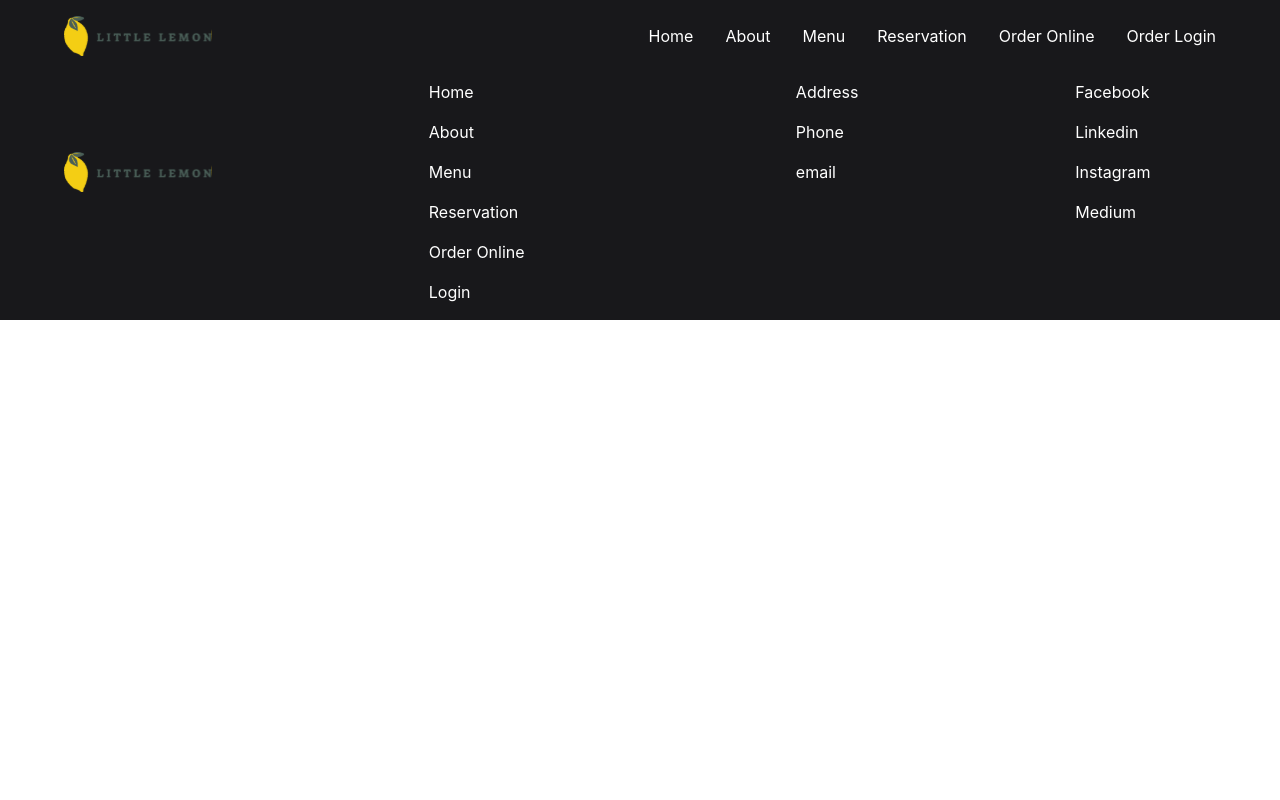
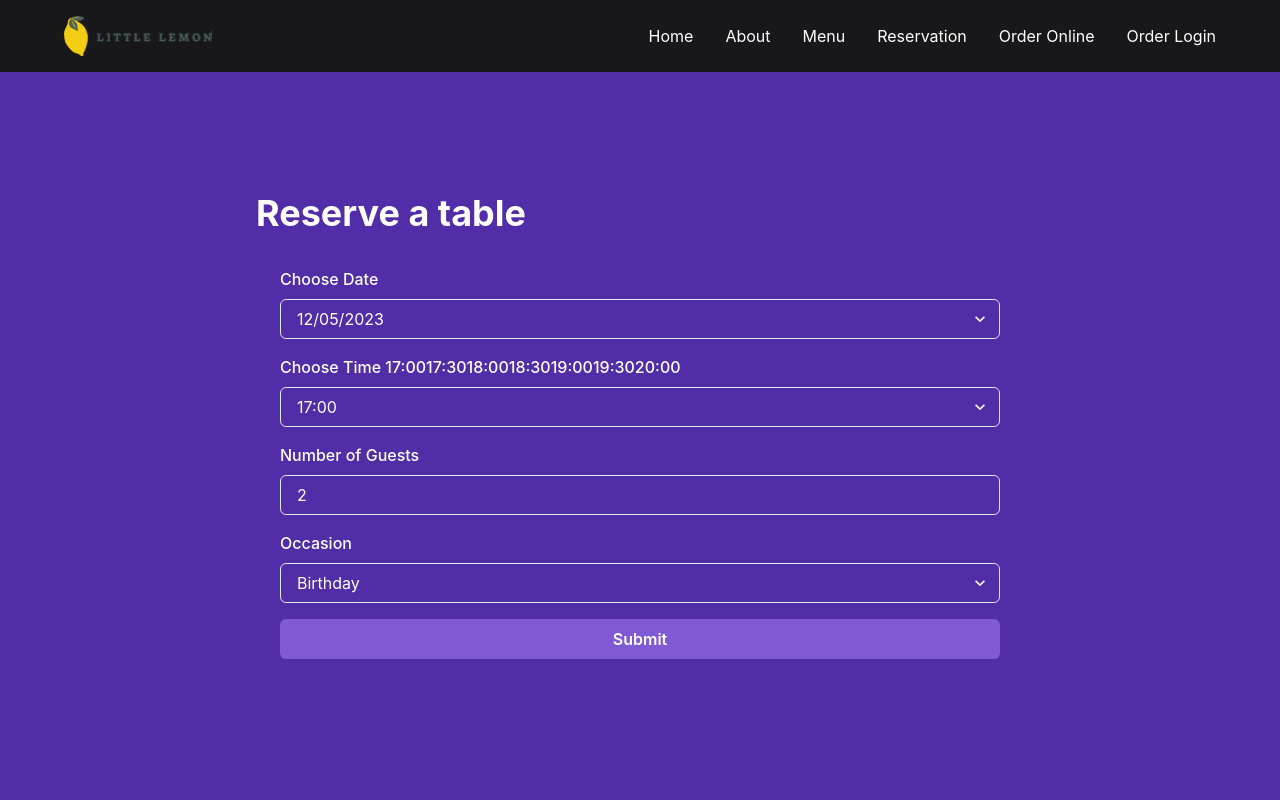
Before and after one commit to LiangYenChou/coursera_react_app, a React (Create React App) app in the folder capstone-app/: page /booking in a window 1280 px wide. Shown: the top 800 px of the page. Built offline with nearby package versions, Linux system fonts and the light colour scheme.

Commit message:
Adding Booking functions and webpages

```diff
--- a/capstone-app/package.json
+++ b/capstone-app/package.json
@@ -9,12 +9,14 @@
     "@testing-library/jest-dom": "^5.17.0",
     "@testing-library/react": "^13.4.0",
     "@testing-library/user-event": "^13.5.0",
+    "formik": "^2.4.5",
     "framer-motion": "^10.16.12",
     "react": "^18.2.0",
     "react-dom": "^18.2.0",
     "react-router-dom": "^6.20.1",
     "react-scripts": "5.0.1",
-    "web-vitals": "^2.1.4"
+    "web-vitals": "^2.1.4",
+    "yup": "^1.3.2"
   },
   "scripts": {
     "start": "react-scripts start",
--- a/capstone-app/src/App.js
+++ b/capstone-app/src/App.js
@@ -2,22 +2,25 @@ import { ChakraProvider } from '@chakra-ui/react';
 import { Routes, Route} from 'react-router-dom';
 import Header from './components/Header';
 import Footer from './components/Footer';
-import LandingSection from './components/LandingSection';
 import Specials from './components/Specials';
-import ReviewSection from './components/ReviewSection';
+
 import About from './components/About';
 import Homepage from './Homepage';
 import Booking from './Booking';
 import Ordering from './Ordering';
 import Login from './Login';
 
+import { AlertProvider } from "./context/alertContext";
+import Alert from "./components/Alert";
+
 function App() {
   return (
     <ChakraProvider>
-    <meta name="description" content="Little Lemon Restrarunt, where serves greart home-made italian foods and joys"/>
-    <meta name="og:title" content="Little Lemon Restrarunt"/>
-    <meta name="og:description" content="Find joyful and delicious italian dining here"/>
-    <meta name='og:image' content='components'/>
+      <AlertProvider>
+      <meta name="description" content="Little Lemon Restrarunt, where serves greart home-made italian foods and joys"/>
+      <meta name="og:title" content="Little Lemon Restrarunt"/>
+      <meta name="og:description" content="Find joyful and delicious italian dining here"/>
+      <meta name='og:image' content='components'/>
       <main>
         <Header />
         <Routes>
@@ -25,11 +28,13 @@ function App() {
           <Route path="/about-me" element={<About />} />
           <Route path="/menu" element={<Specials />} />
           <Route path="/booking" element={<Booking />} />
-          <Route path="/order" element={<Ordering />} />
+          <Route path="/ordering" element={<Ordering />} />
           <Route path="/login" element={<Login />} />
         </Routes>
         <Footer />
+        <Alert/>
       </main>
+      </AlertProvider>
     </ChakraProvider>
   );
 }
--- a/capstone-app/src/Booking.js
+++ b/capstone-app/src/Booking.js
@@ -1,6 +1,9 @@
+import React from "react";
+import BookingForm from "./components/BookingForm";
+
 const Booking = () => {
     return(
-        <h1>This is Booking Page</h1>
+        <BookingForm/>
     );
 }
 
--- /dev/null
+++ b/capstone-app/src/components/Alert.js
@@ -0,0 +1,37 @@
+import {
+    AlertDialog,
+    AlertDialogBody,
+    AlertDialogContent,
+    AlertDialogHeader,
+    AlertDialogOverlay,
+  } from "@chakra-ui/react";
+  import { useAlertContext } from "../context/alertContext";
+  import { useRef } from "react";
+
+  /**
+   * This is a global component that uses context to display a global alert message.
+   */
+  function Alert() {
+    const { isOpen, type, message, onClose } = useAlertContext();
+    const cancelRef = useRef();
+    const isSuccess = type === "success"
+
+    return (
+      <AlertDialog
+        isOpen={isOpen}
+        leastDestructiveRef={cancelRef}
+        onClose={onClose}
+      >
+        <AlertDialogOverlay>
+          <AlertDialogContent py={4} backgroundColor={isSuccess ? '#81C784' : '#FF8A65'}>
+            <AlertDialogHeader fontSize="lg" fontWeight="bold">
+              {isSuccess ? 'All good!' : 'Oops!'}
+            </AlertDialogHeader>
+            <AlertDialogBody>{message}</AlertDialogBody>
+          </AlertDialogContent>
+        </AlertDialogOverlay>
+      </AlertDialog>
+    );
+  }
+
+  export default Alert;
--- /dev/null
+++ b/capstone-app/src/components/BookingForm.js
@@ -0,0 +1,105 @@
+import React, {useEffect} from "react";
+import { useFormik} from "formik";
+import * as Yup from 'yup';
+
+import { Box, Button, FormLabel, Heading, Input, VStack, Select, FormControl, FormErrorMessage,} from "@chakra-ui/react";
+import FullScreenSection from "./FullScreenSection";
+import useSubmit from "../hooks/useSubmit";
+import {useAlertContext} from "../context/alertContext"
+
+import { useReducer } from "react";
+
+const availableDateandTime = {
+    "12-05-2023": ["17:00","17:30","18:00","18:30","19:00","19:30","20:00"],
+    "12-06-2023": ["11:00","11:30","12:00","12:30","13:00","13:30","14:00"],
+};
+
+const updateTimes = (state, action) =>{
+    if (action.type === 'UPDATE') return( {availableTimes: ["11:00","11:30","12:00","12:30","13:00","13:30","14:00"]} );
+    return state;
+}
+const BookingForm = () =>{
+
+    const initialState = {availableTimes: ["17:00","17:30","18:00","18:30","19:00","19:30","20:00"]};
+    const [state, dispatch] = useReducer(updateTimes, initialState);
+
+    const { isLoading, response, submit } = useSubmit();
+    const {onOpen} = useAlertContext();
+    const formik = useFormik({
+        initialValues: {
+            date: "",
+            time: "",
+            number: 2,
+            type: "",
+        },
+        onSubmit: (values) => {submit("https://example.com/contactme", values)},
+        validationSchema: Yup.object().shape({
+            date: Yup.date('Invalid Date').required('Required'),
+            time: Yup.string().required('Required'),
+            number: Yup.number().default(2).moreThan(0,"Please input number greater than 0").lessThan(10, "Please input number no greater than 10").required('Required'),
+            type: Yup.string().optional(),
+        }),
+    });
+
+    useEffect(()=>{
+        if (response) {
+            onOpen(response.type, response.message);
+            if (response.type === 'success'){
+                formik.resetForm();
+            }
+        }
+    },[response]);
+    return(
+        <FullScreenSection
+        isDarkBackground
+        backgroundColor="#512DA8"
+        py={16}
+        spacing={8}
+        >
+            <VStack w="1024px" p ={32} alignItems="flex-start">
+                <Heading as="h1" id="bookingform-section">
+                    Reserve a table
+                </Heading>
+                <Box p={6} rounded="md" w="100%">
+                    <form onSubmit={formik.handleSubmit}>
+                        <VStack spacing={4}>
+                            <FormControl>
+                                <FormLabel>Choose Date</FormLabel>
+                                <Select id="date" name="date" onClickCapture={()=> dispatch({type: "UPDATE"})} {...formik.getFieldProps('date')} >
+                                    <option value="12-05-2023">12/05/2023</option>
+                                    <option value="12-06-2023">12/06/2023</option>
+                                </Select>
+                            </FormControl>
+                            <FormControl>
+                                <FormLabel>Choose Time {state.availableTimes}</FormLabel>
+                                <Select id="time" name="time" {...formik.getFieldProps('type')}>
+                                    {state.availableTimes.map((time)=>(
+                                        <option value={time}>{time}</option>
+                                    ))}
+                                </Select>
+                            </FormControl>
+                            <FormControl isInvalid={formik.errors.number && formik.touched.number}>
+                                <FormLabel>Number of Guests</FormLabel>
+                                <Input id="number" name="number" {...formik.getFieldProps('number')}/>
+                                <FormErrorMessage>{ formik.errors.number}</FormErrorMessage>
+                            </FormControl>
+                            <FormControl>
+                                <FormLabel htmlFor="type">Occasion</FormLabel>
+                                <Select id="type" name="type" {...formik.getFieldProps('type')}>
+                                <option value="birthday">Birthday</option>
+                                <option value="anniversary">Anniversary</option>
+                                <option value="business">Business</option>
+                                <option value="leisure">Leisure</option>
+                                </Select>
+                            </FormControl>
+
+                            <Button type="submit" colorScheme="purple" width="full" isLoading={isLoading}>Submit</Button>
+                        </VStack>
+                    </form>
+                </Box>
+            </VStack>
+        </FullScreenSection>
+    );
+};
+
+export default BookingForm;
--- a/capstone-app/src/components/Footer.js
+++ b/capstone-app/src/components/Footer.js
@@ -2,9 +2,9 @@ import {Box, Stack, VStack, Image} from "@chakra-ui/react";
 
 const Footer = () =>{
 
-    const imageSrc = {
+    const logoImg = {
         title: "Logo",
-        getImageSrc: () => require("../assets/Logo .svg"),
+        imgSrc: "assets/Logo .svg",
     }
 
     const handleClick = (anchor) => {
@@ -29,7 +29,7 @@ const Footer = () =>{
                         alignItems="stretch"
                         direction="row"
                     >
-                        <Image src={imageSrc.getImageSrc()} alt={imageSrc.title}/>
+                        <Image src={logoImg.imgSrc} alt={logoImg.title}/>
                         <VStack spacing={4} align='stretch'>
                             <label>Doormat Navigation</label>
                             <nav>
--- a/capstone-app/src/components/Header.js
+++ b/capstone-app/src/components/Header.js
@@ -5,9 +5,9 @@ import { Link } from 'react-router-dom';
 const Header = () =>{
 
 
-    const imageSrc = {
+    const logoImg = {
             title: "Logo",
-            getImageSrc: () => require("../assets/Logo .svg"),
+            imgSrc: "/assets/Logo .svg",
         }
 
     const handleClick = (anchor) => {
@@ -40,7 +40,7 @@ const Header = () =>{
                         justifyContent="space-between"
                         alignItems="center"
                     >
-                        <Image src={imageSrc.getImageSrc()} alt={imageSrc.title}/>
+                        <Image src={logoImg.imgSrc} alt={logoImg.title}/>
                         <nav>
                             <HStack spacing={8}>
                                 <Link to="/" className="nav-item">Home</Link>
--- /dev/null
+++ b/capstone-app/src/context/alertContext.js
@@ -0,0 +1,27 @@
+import {createContext, useContext, useState} from "react";
+
+const AlertContext = createContext(undefined);
+
+export const AlertProvider = ({ children }) => {
+  const [state, setState] = useState({
+    isOpen: false,
+    // Type can be either "success" or "error"
+    type: 'success',
+    // Message to be displayed, can be any string
+    message: '',
+  });
+
+  return (
+    <AlertContext.Provider
+      value={{
+        ...state,
+        onOpen: (type, message) => setState({ isOpen: true, type, message }),
+        onClose: () => setState({ isOpen: false, type: '', message: '' }),
+      }}
+    >
+      {children}
+    </AlertContext.Provider>
+  );
+};
+
+export const useAlertContext = () => useContext(AlertContext);
--- /dev/null
+++ b/capstone-app/src/hooks/useSubmit.js
@@ -0,0 +1,31 @@
+import {useState} from "react";
+
+const wait = (ms) => new Promise((resolve) => setTimeout(resolve, ms));
+
+const useSubmit = () => {
+  const [isLoading, setLoading] = useState(false);
+  const [response, setResponse] = useState(null);
+
+  const submit = async (url, data) => {
+
+    setLoading(true);
+    try {
+      await wait(2000);
+      setResponse({
+        type: 'success',
+        message: `Your reservatin is confirmed, we will see you then!`,
+      })
+    } catch (error) {
+      setResponse({
+        type: 'error',
+        message: 'Something went wrong, please try again later!',
+      })
+    } finally {
+      setLoading(false);
+    }
+  };
+
+  return { isLoading, response, submit };
+}
+
+export default useSubmit;
```
Also changed, not shown: 1 other file (tests, documents, lock files or other folders).
